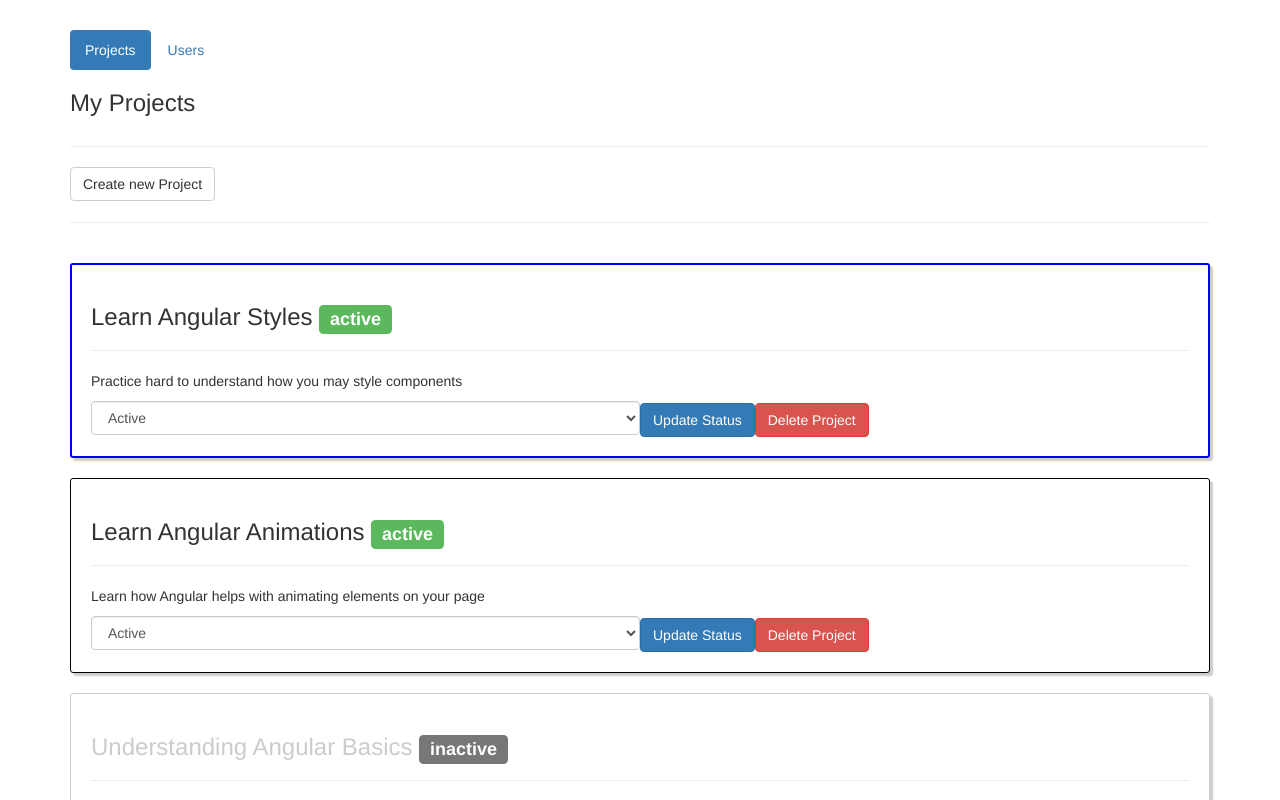
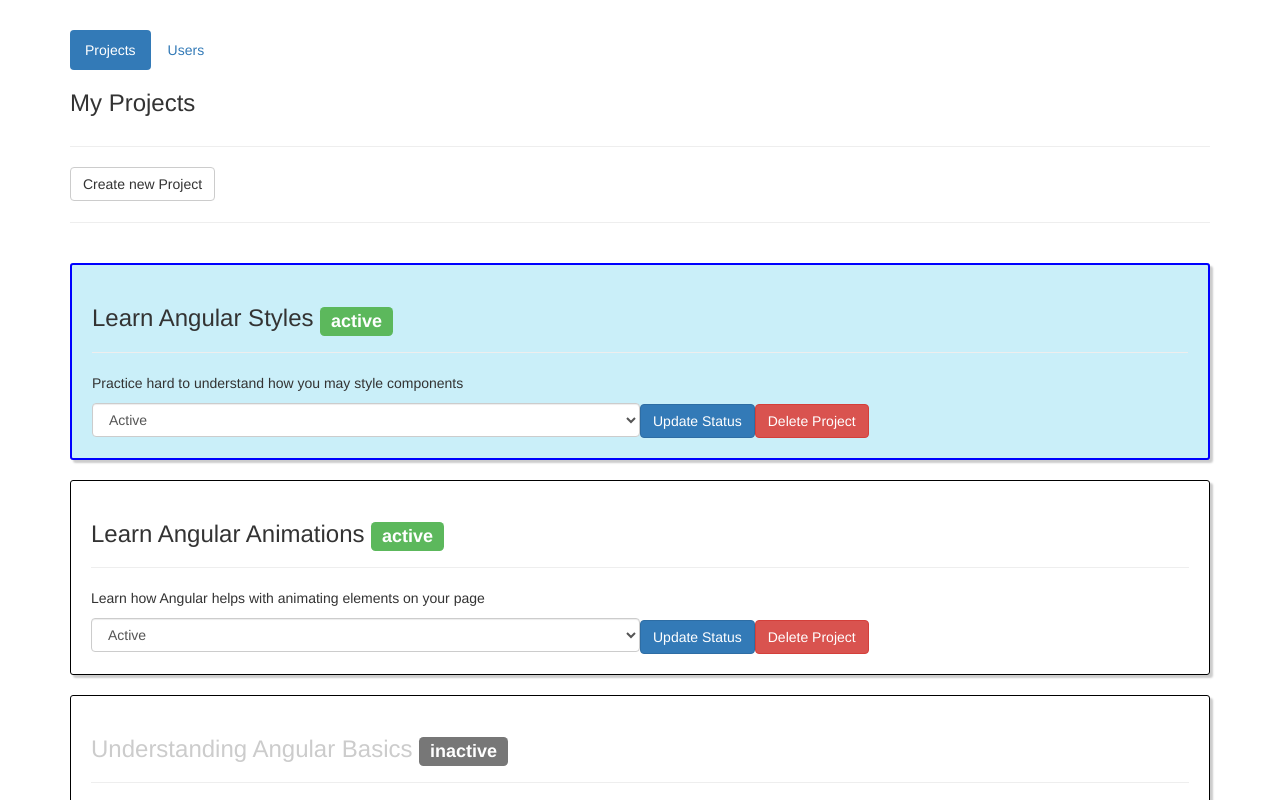
Before and after one commit to rgierczak/app-projects-list, an Angular app: page / in a window 1280 px wide. Shown: the top 800 px of the page. Built offline with nearby package versions, Linux system fonts and the light colour scheme.

Commit message:
Added triggers and states

```diff
--- a/package.json
+++ b/package.json
@@ -24,10 +24,11 @@
         "bootstrap": "^3.3.7",
         "core-js": "^2.4.1",
         "rxjs": "^5.1.0",
+        "web-animations-js": "^2.2.5",
         "zone.js": "^0.8.4"
     },
     "devDependencies": {
-        "@angular/cli": "1.0.1",
+        "@angular/cli": "^1.0.2",
         "@angular/compiler-cli": "^4.0.0",
         "@types/jasmine": "2.5.38",
         "@types/node": "~6.0.60",
@@ -37,9 +38,9 @@
         "karma": "~1.4.1",
         "karma-chrome-launcher": "~2.0.0",
         "karma-cli": "~1.0.1",
+        "karma-coverage-istanbul-reporter": "^0.2.0",
         "karma-jasmine": "~1.1.0",
         "karma-jasmine-html-reporter": "^0.2.2",
-        "karma-coverage-istanbul-reporter": "^0.2.0",
         "protractor": "~5.1.0",
         "ts-node": "~2.0.0",
         "tslint": "~4.5.0",
--- a/src/app/app.module.ts
+++ b/src/app/app.module.ts
@@ -2,6 +2,7 @@ import { BrowserModule } from '@angular/platform-browser';
 import { NgModule } from '@angular/core';
 import { FormsModule } from '@angular/forms';
 import { HttpModule } from '@angular/http';
+import { BrowserAnimationsModule } from '@angular/platform-browser/animations';
 
 import { AppRoutingModule } from './app-routing.module';
 import { AppComponent } from './app.component';
@@ -23,7 +24,8 @@ import { ProjectsService } from './services/projects.service';
         BrowserModule,
         FormsModule,
         HttpModule,
-        AppRoutingModule
+        AppRoutingModule,
+        BrowserAnimationsModule
     ],
     providers: [ProjectsService],
     bootstrap: [AppComponent]
--- /dev/null
+++ b/src/app/components/projects/animations.ts
@@ -0,0 +1,12 @@
+import { trigger, state, style } from '@angular/animations';
+
+export const markedTrigger = trigger('markedState', [
+    state('default', style({
+        border: '1px solid #000000',
+        backgroundColor: 'transparent'
+    })),
+    state('marked', style({
+        border: '2px solid #0000ff',
+        backgroundColor: '#caeff9'
+    }))
+]);
--- a/src/app/components/projects/projects.component.html
+++ b/src/app/components/projects/projects.component.html
@@ -39,10 +39,8 @@
         <app-project
             *ngFor="let project of projects; let i = index"
             [project]="project"
-            [ngClass]="{
-                marked: markedProjectIndex === i,
-                inactive: project.status === 'inactive'
-            }"
+            [@markedState]="markedProjectIndex === i ? 'marked' : 'default'"
+            [ngClass]="{inactive: project.status === 'inactive'}"
             (statusUpdated)="onStatusUpdated($event, i)"
             (projectDeleted)="onProjectDeleted(i)"
             (click)="markedProjectIndex = i"></app-project>
--- a/src/app/components/projects/projects.component.ts
+++ b/src/app/components/projects/projects.component.ts
@@ -1,13 +1,16 @@
 import { Component, OnInit } from '@angular/core';
 
 import { Project } from '../../interfaces/project';
-
 import { ProjectsService } from '../../services/projects.service';
+import { markedTrigger } from './animations';
 
 @Component({
     selector: 'app-projects',
     templateUrl: './projects.component.html',
-    styleUrls: ['./projects.component.scss']
+    styleUrls: ['./projects.component.scss'],
+    animations: [
+        markedTrigger
+    ]
 })
 export class ProjectsComponent implements OnInit {
     projects: Project[];
--- a/src/polyfills.ts
+++ b/src/polyfills.ts
@@ -46,7 +46,7 @@ import 'core-js/es7/reflect';
 
 
 /** ALL Firefox browsers require the following to support `@angular/animation`. **/
-// import 'web-animations-js';  // Run `npm install --save web-animations-js`.
+import 'web-animations-js';  // Run `npm install --save web-animations-js`.
 
 
 
```
